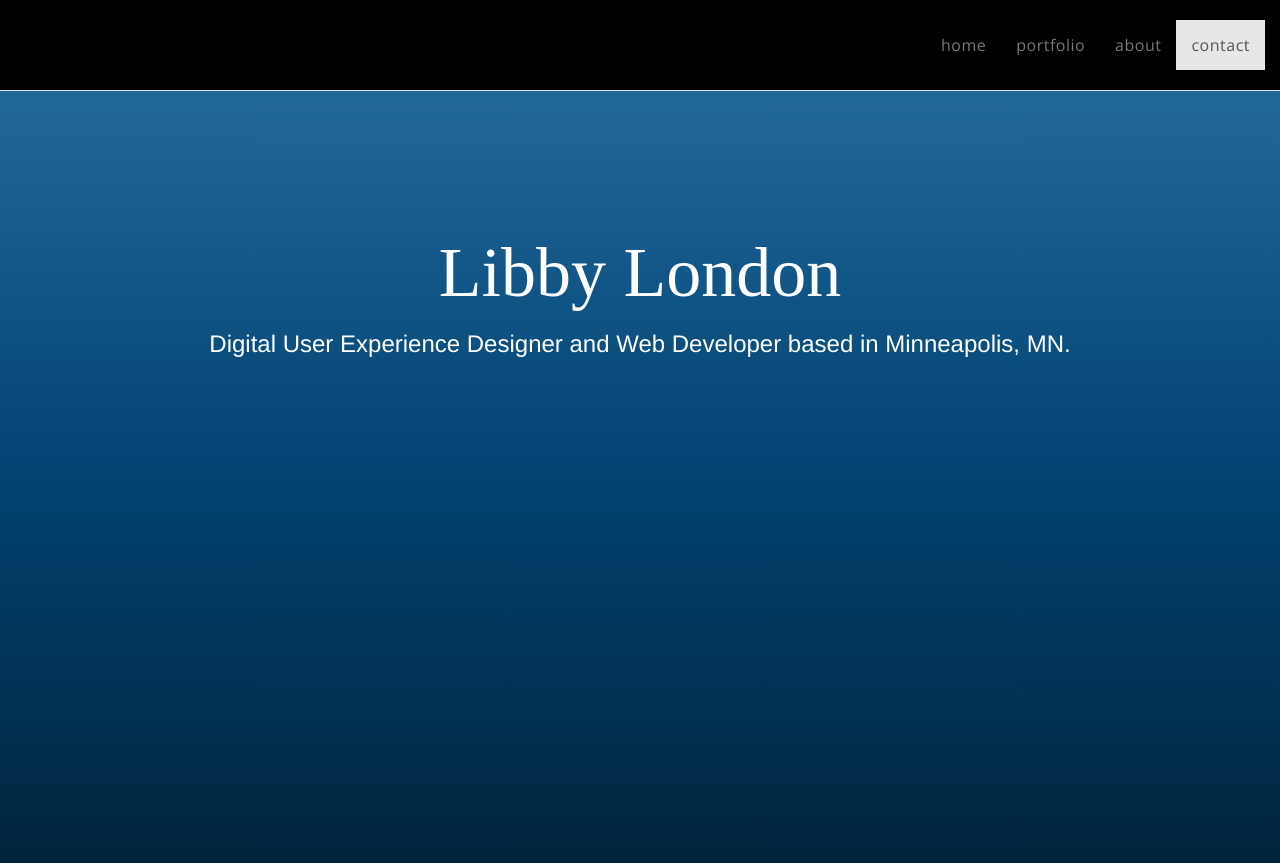
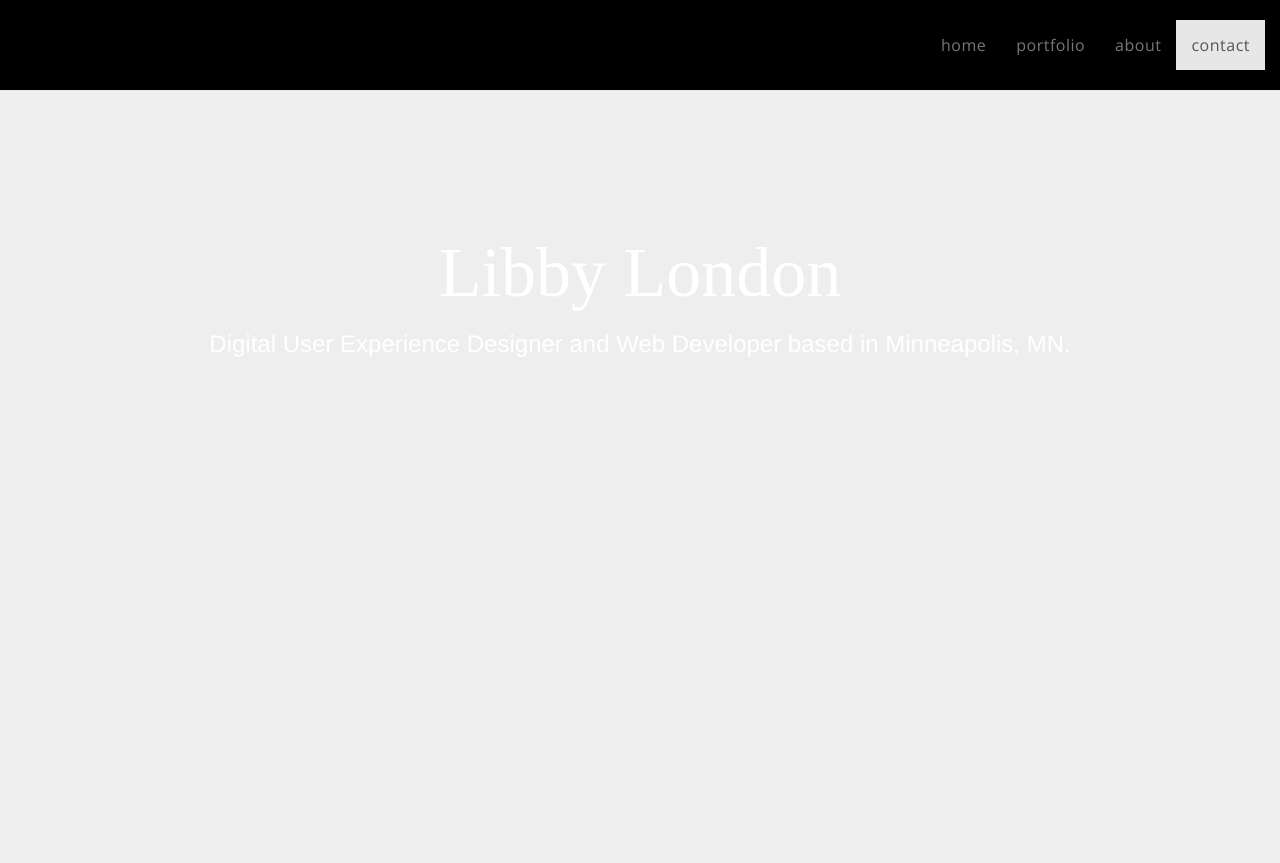
Before and after one commit to libbylondon11/portfolio, a PHP site: page /index.php in a window 1280 px wide. Shown: the top 863 px of the page. Run offline with PHP 8.4, Linux system fonts and the light colour scheme; some libraries are stand-ins or nearby versions; some web fonts are replaced; grey boxes are pictures that could not be loaded.

Commit message:
coloring

```diff
--- a/style.css
+++ b/style.css
@@ -13,7 +13,7 @@ html, body {
   html,body{width:100%;overflow-x:hidden;}
 }
 #about {
-background: linear-gradient(0deg, #01243D, #024473, #246B9E);
+/*background: linear-gradient(0deg, #01243D, #024473, #246B9E);*/
 /*background: pink;*/
 animation-name: cf3FadeInOut;
 animation-timing-function: ease-in-out;
```
